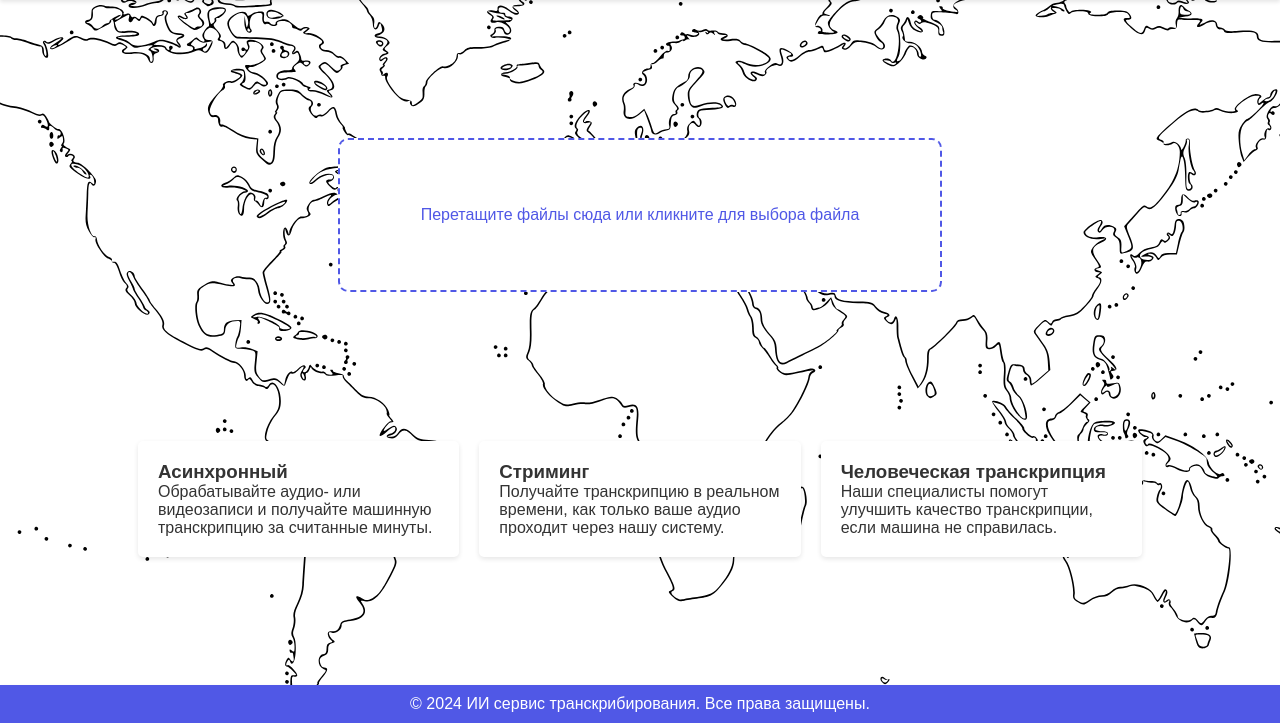
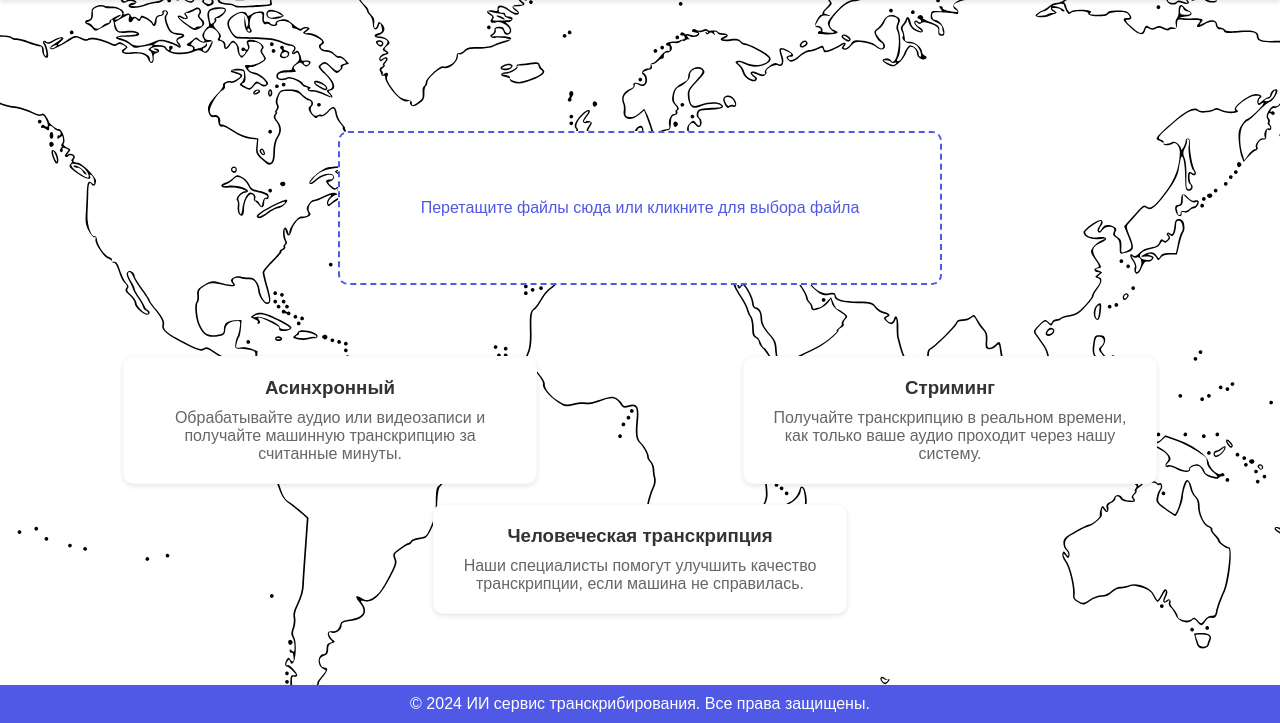
Before and after one commit to mersibo/transcrib, a Django app: page / in a window 1280 px wide. Shown: the part 77-800 px from the top of the page. Run offline with Django 5.2, Linux system fonts and the light colour scheme; a user stored in the database is signed in.

Commit message:
some changes

```diff
--- a/transcriber_site/transcriber/static/scripts.js
+++ b/transcriber_site/transcriber/static/scripts.js
@@ -2,7 +2,8 @@
     let body = document.body;
     let progressBar = document.getElementById('progress_bar');
     let downloadLink = document.getElementById('download_link');
-
+    let fileInput = document.getElementById('file_input');
+    let uploadArea = document.getElementById('upload_area');
 
     body.ondragover = function(event) {
         event.preventDefault();
@@ -26,7 +27,7 @@
     fileInput.addEventListener('change', function(event) {
         if (this.files.length > 0) {
             uploadFile(this.files[0]);
-            progressBar.style.display = 'block';
+            progressBar.style.opacity = '1';
             uploadArea.classList.add('moving-up');
         }
     });
@@ -49,14 +50,14 @@
                 let response = JSON.parse(xhr.responseText);
                 downloadLink.href = response.download_url;
                 downloadLink.style.display = 'block';
-                alert('File uploaded and processed successfully');
+                alert('Файл успешно загружен и обработан');
             } else {
-                alert('An error occurred!');
+                alert('Произошла ошибка!');
             }
         };
 
         xhr.onerror = function() {
-            alert('Upload error: ' + xhr.statusText);
+            alert('Ошибка загрузки: ' + xhr.statusText);
         };
 
         xhr.send(formData);
--- a/transcriber_site/transcriber/static/styles.css
+++ b/transcriber_site/transcriber/static/styles.css
@@ -55,29 +55,43 @@
     background-color: #e8e8e8;
     border-color: #3949ab;
 }
-
-/* Стили для описания сервиса */
 #service-description {
     display: flex;
+    justify-content: space-around;
     flex-wrap: wrap;
-    justify-content: center;
-    width: 80%;
-    max-width: 1200px;
+    padding: 20px;
 }
 
-#service-description div {
-    flex: 1 1 200px;
+.service-block {
+    background-color: white;
+    border: 1px solid #ededed4a;
+    border-radius: 10px;
+    box-shadow: 0 2px 5px rgba(0, 0, 0, 0.1);
+    padding: 20px;
     margin: 10px;
-    padding: 20px;
-    background-color: white; /* Непрозрачный фон для читаемости текста */
-    box-shadow: 0 2px 5px rgba(0, 0, 0, 0.1);
-    border-radius: 5px;
-    transition: transform 0.2s ease;
+    width: 30%;
+    min-width: 250px;
+    text-align: center;
+    display: flex;
+    flex-direction: column;
+    gap: 10px;
+    transition:
+        transform 0.3s,
+        box-shadow 0.3s;
 }
 
-#service-description div:hover {
+.service-block:hover {
     transform: translateY(-5px);
-    box-shadow: 0 5px 15px rgba(0, 0, 0, 0.2);
+    box-shadow: 0 4px 10px rgba(0, 0, 0, 0.15);
+}
+
+.service-block h3 {
+    margin-top: 0;
+    color: #333;
+}
+
+.service-block p {
+    color: #666;
 }
 
 footer {
@@ -88,14 +102,15 @@
 }
 
 #upload_area {
-    transition: transform 0.5s ease;
+    transform: translateY(+70px);
+    transition: transform 2s ease;
     display: flex;
     flex-direction: column;
     align-items: center;
 }
 
 #upload_area.moving-up {
-    transform: translateY(-50px);
+    transform: translateY(0px);
 }
 
 input[type="file"] {
--- a/transcriber_site/transcriber/templates/index.html
+++ b/transcriber_site/transcriber/templates/index.html
@@ -20,22 +20,22 @@
                 <input type="file" id="file_input" name="file">
                 <input type="submit" value="Загрузить файл">
             </form>
-            <progress id="progress_bar" value="0" max="100"
-                style="width: 80%; height: 20px; display: none;"></progress>
         </div>
+        <progress id="progress_bar" value="0" max="100"
+            style="width: 50%; height: 10px; opacity:0"></progress>
         <a id="download_link" href="#" style="display: none;">Скачать файл</a>
         <div id="service-description">
-            <div>
+            <div class="service-block">
                 <h3>Асинхронный</h3>
-                <p>Обрабатывайте аудио- или видеозаписи и получайте машинную
+                <p>Обрабатывайте аудио или видеозаписи и получайте машинную
                     транскрипцию за считанные минуты.</p>
             </div>
-            <div>
+            <div class="service-block">
                 <h3>Стриминг</h3>
                 <p>Получайте транскрипцию в реальном времени, как только ваше
                     аудио проходит через нашу систему.</p>
             </div>
-            <div>
+            <div class="service-block">
                 <h3>Человеческая транскрипция</h3>
                 <p>Наши специалисты помогут улучшить качество транскрипции, если
                     машина не справилась.</p>
```
